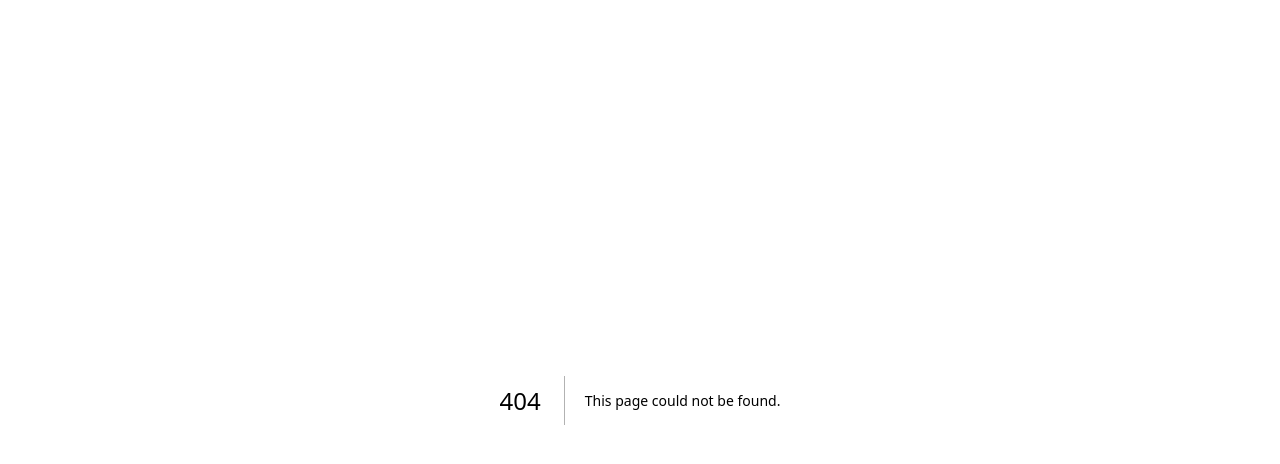
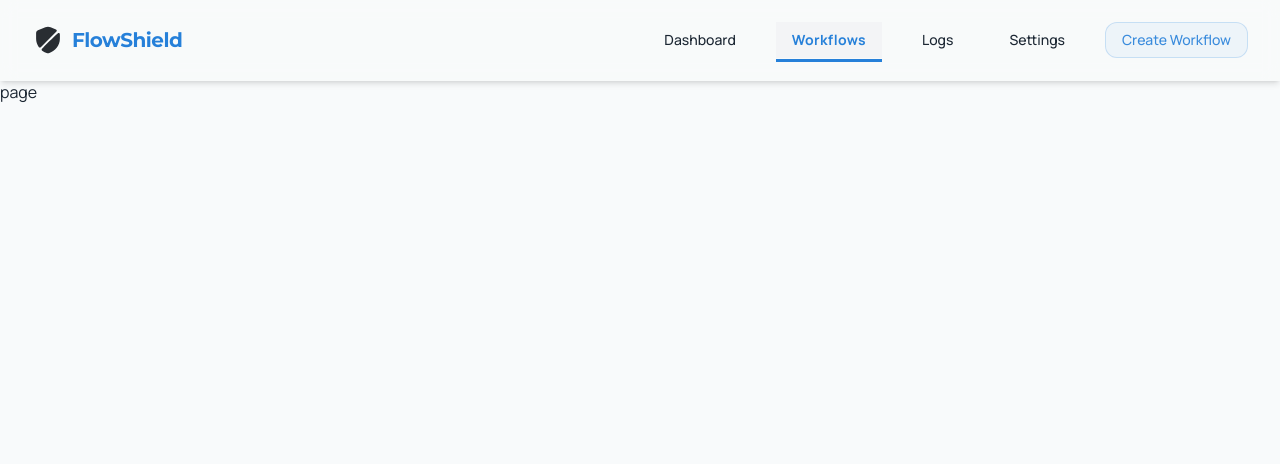
Before and after one commit to JasonLovesDoggo/uofthacks-12, a Next.js app in the folder frontend/: page /workflows in a window 1280 px wide. Before the commit this address had no page. Shown: the top 464 px of the page. Built offline with nearby package versions, Linux system fonts and the light colour scheme; no server answers.

Commit message:
feat: update layout and navigation components with new styling and dynamic links

```diff
--- a/frontend/app/(main)/workflows/create/page.tsx
+++ b/frontend/app/(main)/workflows/create/page.tsx
@@ -2,7 +2,7 @@ import WorkflowBuilder from "./WorkflowBuilder";
 
 const CreateWorkflowPage = () => {
   return (
-    <div className="h-screen">
+    <div className="h-[calc(100svh-80px)]">
       <WorkflowBuilder />
     </div>
   );
--- /dev/null
+++ b/frontend/app/(main)/workflows/page.tsx
@@ -0,0 +1,4 @@
+const page = () => {
+  return <div>page</div>;
+};
+export default page;
--- a/frontend/app/layout.tsx
+++ b/frontend/app/layout.tsx
@@ -1,20 +1,24 @@
 import type { Metadata } from "next";
-import { Geist, Geist_Mono } from "next/font/google";
+import { Geist, Geist_Mono, Manrope, Montserrat } from "next/font/google";
 
 import "./globals.css";
 
-import { SessionProvider } from "next-auth/react";
+// const geistSans = Geist({
+//   variable: "--font-geist-sans",
+//   subsets: ["latin"],
+// });
 
-import { auth } from "@/lib/auth";
-import Navbar from "@/components/Navbar";
+// const geistMono = Geist_Mono({
+//   variable: "--font-geist-mono",
+//   subsets: ["latin"],
+// });
 
-const geistSans = Geist({
-  variable: "--font-geist-sans",
+const montserrat = Montserrat({
+  variable: "--font-montserrat",
   subsets: ["latin"],
 });
 
-const geistMono = Geist_Mono({
-  variable: "--font-geist-mono",
+const manrope = Manrope({
   subsets: ["latin"],
 });
 
@@ -31,7 +35,7 @@ export default function RootLayout({
   return (
     <html lang="en">
       <body
-        className={`${geistSans.variable} ${geistMono.variable} antialiased`}
+        className={`${manrope.className} ${montserrat.variable} antialiased`}
       >
         {children}
       </body>
--- a/frontend/components/Navbar.tsx
+++ b/frontend/components/Navbar.tsx
@@ -1,6 +1,7 @@
 import Image from "next/image";
 import Link from "next/link";
 
+import { NAV_LINKS } from "../config/navigation";
 import { Button } from "./ui/button";
 import MobileMenu from "./ui/mobile-menu";
 import NavLink from "./ui/nav-link";
@@ -21,40 +22,22 @@ const Navbar = ({}: Props) => {
             height={1}
             className="size-8 text-primary"
           />
-          <span className="text-xl font-bold tracking-tighter text-primary">
-            LOGO
+          <span className="font-montserrat text-xl font-bold tracking-tight text-primary">
+            FlowShield
           </span>
         </Link>
 
         {/* Mobile Menu */}
         <MobileMenu />
 
+        <div className="flex items-center gap-6">
           {/* Navigation Menu */}
-        <nav className="hidden items-center gap-6 md:flex lg:gap-8">
-          <NavLink
-            href="/"
-            className="transition-colors duration-200 hover:text-primary/80"
-          >
-            Dashboard
+          <nav className="hidden items-center gap-6 md:flex">
+            {NAV_LINKS.map((link) => (
+              <NavLink key={link.href} href={link.href}>
+                {link.label}
               </NavLink>
-          <NavLink
-            href="/workflows"
-            className="transition-colors duration-200 hover:text-primary/80"
-          >
-            Workflows
-          </NavLink>
-          <NavLink
-            href="/logs"
-            className="transition-colors duration-200 hover:text-primary/80"
-          >
-            Logs
-          </NavLink>
-          <NavLink
-            href="/settings"
-            className="transition-colors duration-200 hover:text-primary/80"
-          >
-            Settings
-          </NavLink>
+            ))}
           </nav>
 
           {/* Right-aligned buttons */}
@@ -69,6 +52,7 @@ const Navbar = ({}: Props) => {
             <UserButton />
           </div>
         </div>
+      </div>
     </header>
   );
 };
--- a/frontend/components/ui/nav-link.tsx
+++ b/frontend/components/ui/nav-link.tsx
@@ -1,4 +1,7 @@
+"use client";
+
 import Link from "next/link";
+import { usePathname } from "next/navigation";
 
 import { cn } from "@/lib/utils";
 
@@ -7,17 +10,27 @@ interface NavLinkProps extends React.ComponentPropsWithoutRef<typeof Link> {
   className?: string;
 }
 
-const NavLink = ({ children, className, ...props }: NavLinkProps) => {
+const NavLink = ({ children, className, href, ...props }: NavLinkProps) => {
+  const pathname = usePathname();
+  const isActive = pathname === href;
+
   return (
     <Link
+      href={href}
       className={cn(
-        "group relative flex items-center px-4 py-2 text-center text-sm font-semibold transition-colors hover:bg-gray-100 hover:text-foreground focus-visible:outline-none focus-visible:ring-2 focus-visible:ring-foreground/50 focus-visible:ring-offset-2",
+        "group relative flex items-center px-4 py-2 text-center text-sm font-medium transition-all hover:bg-gray-100 hover:text-primary focus-visible:outline-none focus-visible:ring-2 focus-visible:ring-foreground/50 focus-visible:ring-offset-2",
+        isActive && "bg-gray-100 font-bold tracking-wide text-primary",
         className,
       )}
       {...props}
     >
       {children}
-      <span className="absolute -bottom-1 left-0 h-[2px] w-full origin-center scale-x-0 bg-current transition-transform duration-300 group-hover:scale-x-100" />
+      <span
+        className={cn(
+          "absolute -bottom-1 left-0 h-0.5 w-full origin-center scale-x-0 bg-current transition-all duration-300 group-hover:scale-x-100",
+          isActive && "h-[3px] scale-x-100",
+        )}
+      />
     </Link>
   );
 };
--- /dev/null
+++ b/frontend/config/navigation.ts
@@ -0,0 +1,18 @@
+export const NAV_LINKS = [
+  {
+    href: "/",
+    label: "Dashboard",
+  },
+  {
+    href: "/workflows",
+    label: "Workflows",
+  },
+  {
+    href: "/logs",
+    label: "Logs",
+  },
+  {
+    href: "/settings",
+    label: "Settings",
+  },
+] as const;
--- a/frontend/tailwind.config.ts
+++ b/frontend/tailwind.config.ts
@@ -9,6 +9,9 @@ export default {
   ],
   theme: {
     extend: {
+      fontFamily: {
+        montserrat: ["var(--font-montserrat)", "sans-serif"],
+      },
       colors: {
         background: "hsl(var(--background))",
         foreground: "hsl(var(--foreground))",
```
Lines whose indentation alone changed are shown as unchanged.
